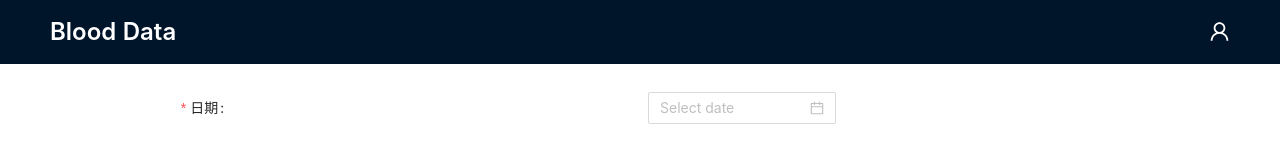
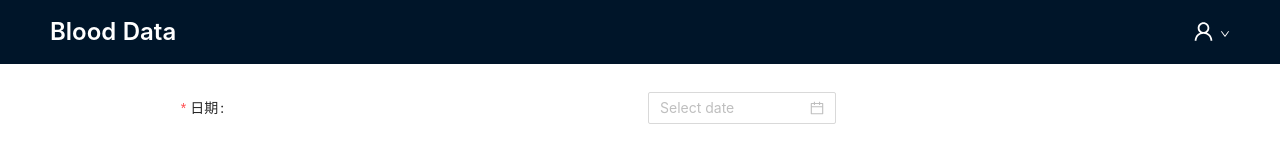
Before and after one commit to DRJ31/BloodDataReact, a React (Create React App) app: page /input in a window 1280 px wide. Shown: the top 146 px of the page. Built offline with nearby package versions, Linux system fonts and the light colour scheme; sample sign-in values are in the browser's storage.

Commit message:
Change redirect strategy

```diff
--- a/src/App.tsx
+++ b/src/App.tsx
@@ -1,12 +1,13 @@
 import React, { FC, useState, useEffect } from 'react';
 import {
     useLocation,
+    useHistory,
     Switch,
     Route,
     Link,
 } from 'react-router-dom';
 import { Layout, Typography, Result, Button, Menu, Dropdown, message } from 'antd';
-import { UserOutlined, EditOutlined, LogoutOutlined } from '@ant-design/icons';
+import { UserOutlined, EditOutlined, LogoutOutlined, DownOutlined } from '@ant-design/icons';
 import axios from 'axios';
 import './App.css';
 import LoginPage from './pages/Login';
@@ -20,6 +21,7 @@ const whitelist = ["/", "/input"];
 const App: FC = () => {
     const { pathname } = useLocation();
     const [show, setShow] = useState(false);
+    const history = useHistory();
 
     useEffect(() => {
         setShow(whitelist.includes(window.location.pathname));
@@ -31,13 +33,15 @@ const App: FC = () => {
             axios.post("/api/logout", { username })
             .then(response => {
                 message.success(response.data.message);
-                window.location.href = "/login";
+                window.localStorage.removeItem("username");
+                history.push("/login");
             })
             .catch(err => {
                 if (err.response && err.response.data.message) {
                     message.error(err.response.data.message);
                 }
-                window.location.href = "/login";
+                window.localStorage.removeItem("username");
+                history.push("/login");
             })
         }
     }
@@ -60,7 +64,9 @@ const App: FC = () => {
                   <Link to="/" style={{ color: "white" }}>Blood Data</Link>
                 </Title>
                 {show && <Dropdown overlay={menu} trigger={['click', 'hover']}>
-                    <UserOutlined style={{ paddingTop: "1em", fontSize: "1.5em", color: "white", float: "right" }} />
+                    <div style={{ fontSize: "1.5em", color: "white", float: "right" }}>
+                        <UserOutlined /> <DownOutlined />
+                    </div>
                 </Dropdown>}
             </Header>
             <Content style={{ padding: "2em", textAlign: "center" }}>
--- a/src/pages/Form.tsx
+++ b/src/pages/Form.tsx
@@ -1,5 +1,5 @@
 import { Form, Input, Button, message } from 'antd';
-import { Redirect } from 'react-router-dom';
+import { Redirect, useHistory } from 'react-router-dom';
 import { useState } from 'react';
 import DatePicker from '../components/DatePicker';
 import axios from 'axios';
@@ -14,6 +14,7 @@ const layout = {
 const FormPage = () => {
     const [loading, setLoading] = useState(false);
     const [form] = Form.useForm();
+    const history = useHistory();
 
     const onFinish = (values: any) => {
         setLoading(true);
@@ -27,6 +28,8 @@ const FormPage = () => {
             setLoading(false);
             if (err.response && err.response.status) {
                 message.warning(err.response.data.message);
+                if (err.response.status === 403)
+                    history.push("/login");
             }
             else {
                 message.error("提交错误");
```
